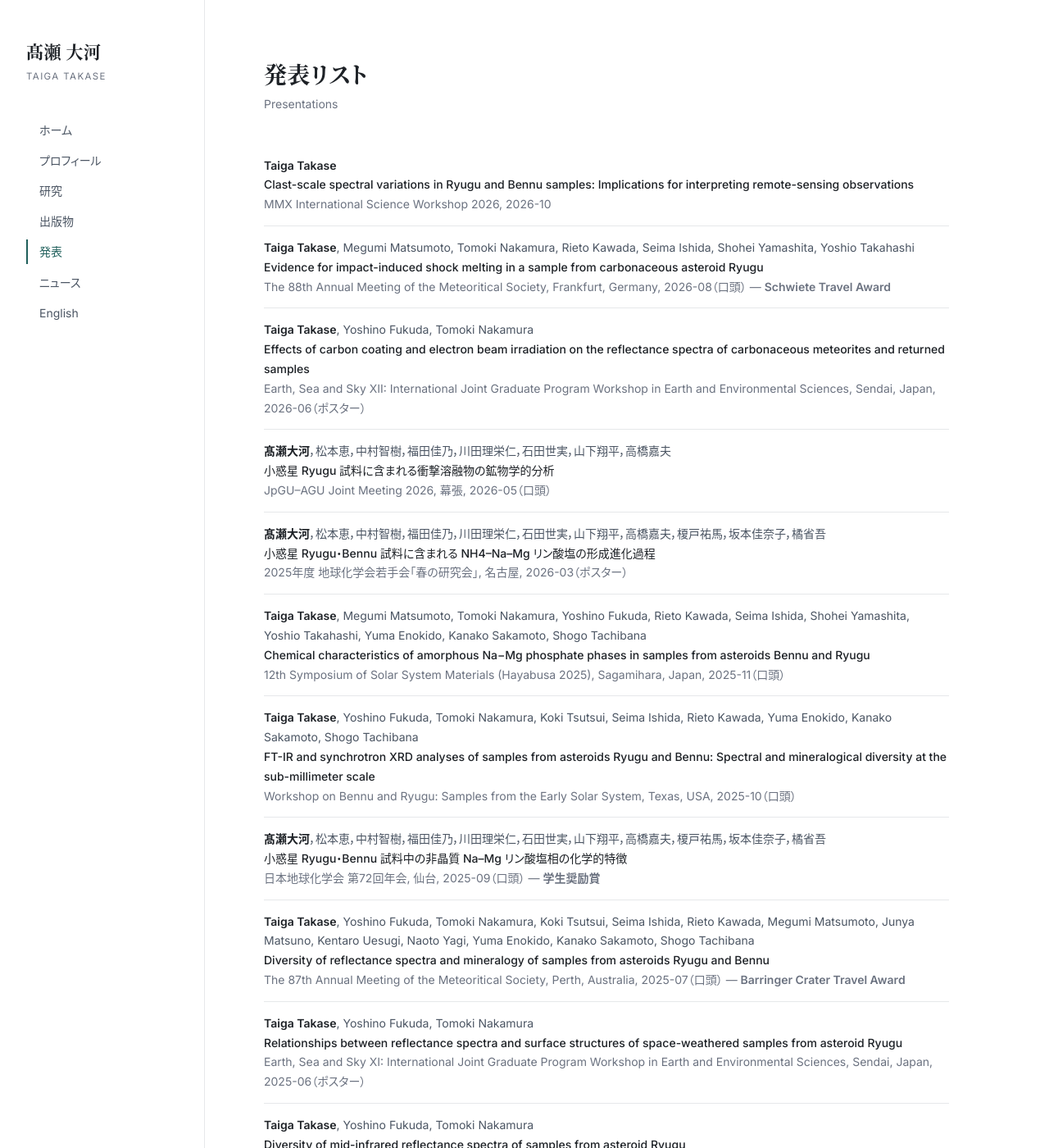
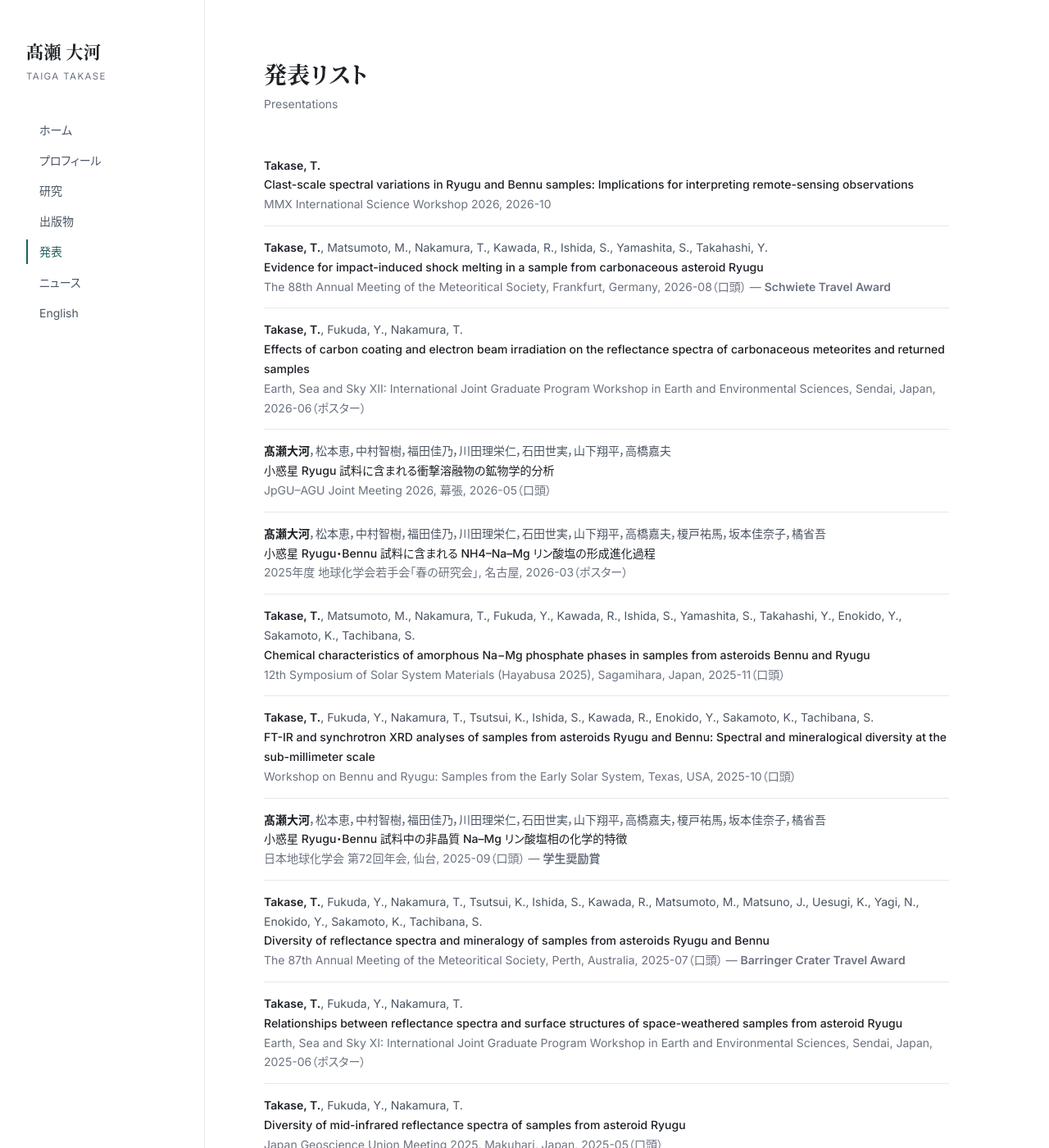
Before and after one commit to takasetaigat1/takasetaigat1.github.io, a Jekyll site: the page built from presentations.html, in a window 1280 px wide and 1400 px high. Shown: the whole window at 82% size. Built offline with Jekyll 4.4.1, drawn with Linux system fonts in a browser that asks for light colours.

Commit message:
Presentations: author names as 'Family, I.'
Co-Authored-By: Claude Fable 5.1 <noreply@anthropic.com>
Claude-Session: https://claude.ai/code/session_01WJ69PvNMxXwpNZfvYmXkxj

```diff
--- a/_data/presentations.yml
+++ b/_data/presentations.yml
@@ -10,12 +10,12 @@
 #   url: ""                          # 任意（要旨など）
 
 - date: 2026-10
-  authors: "<me>Taiga Takase</me>"
+  authors: "<me>Takase, T.</me>"
   title: "Clast-scale spectral variations in Ryugu and Bennu samples: Implications for interpreting remote-sensing observations"
   meeting: "MMX International Science Workshop 2026"
 
 - date: 2026-08
-  authors: "<me>Taiga Takase</me>, Megumi Matsumoto, Tomoki Nakamura, Rieto Kawada, Seima Ishida, Shohei Yamashita, Yoshio Takahashi"
+  authors: "<me>Takase, T.</me>, Matsumoto, M., Nakamura, T., Kawada, R., Ishida, S., Yamashita, S., Takahashi, Y."
   title: "Evidence for impact-induced shock melting in a sample from carbonaceous asteroid Ryugu"
   meeting: "The 88th Annual Meeting of the Meteoritical Society"
   place: "Frankfurt, Germany"
@@ -23,7 +23,7 @@
   award: "Schwiete Travel Award"
 
 - date: 2026-06
-  authors: "<me>Taiga Takase</me>, Yoshino Fukuda, Tomoki Nakamura"
+  authors: "<me>Takase, T.</me>, Fukuda, Y., Nakamura, T."
   title: "Effects of carbon coating and electron beam irradiation on the reflectance spectra of carbonaceous meteorites and returned samples"
   meeting: "Earth, Sea and Sky XII: International Joint Graduate Program Workshop in Earth and Environmental Sciences"
   place: "Sendai, Japan"
@@ -44,14 +44,14 @@
   type: ポスター
 
 - date: 2025-11
-  authors: "<me>Taiga Takase</me>, Megumi Matsumoto, Tomoki Nakamura, Yoshino Fukuda, Rieto Kawada, Seima Ishida, Shohei Yamashita, Yoshio Takahashi, Yuma Enokido, Kanako Sakamoto, Shogo Tachibana"
+  authors: "<me>Takase, T.</me>, Matsumoto, M., Nakamura, T., Fukuda, Y., Kawada, R., Ishida, S., Yamashita, S., Takahashi, Y., Enokido, Y., Sakamoto, K., Tachibana, S."
   title: "Chemical characteristics of amorphous Na−Mg phosphate phases in samples from asteroids Bennu and Ryugu"
   meeting: "12th Symposium of Solar System Materials (Hayabusa 2025)"
   place: "Sagamihara, Japan"
   type: 口頭
 
 - date: 2025-10
-  authors: "<me>Taiga Takase</me>, Yoshino Fukuda, Tomoki Nakamura, Koki Tsutsui, Seima Ishida, Rieto Kawada, Yuma Enokido, Kanako Sakamoto, Shogo Tachibana"
+  authors: "<me>Takase, T.</me>, Fukuda, Y., Nakamura, T., Tsutsui, K., Ishida, S., Kawada, R., Enokido, Y., Sakamoto, K., Tachibana, S."
   title: "FT-IR and synchrotron XRD analyses of samples from asteroids Ryugu and Bennu: Spectral and mineralogical diversity at the sub-millimeter scale"
   meeting: "Workshop on Bennu and Ryugu: Samples from the Early Solar System"
   place: "Texas, USA"
@@ -66,7 +66,7 @@
   award: "学生奨励賞"
 
 - date: 2025-07
-  authors: "<me>Taiga Takase</me>, Yoshino Fukuda, Tomoki Nakamura, Koki Tsutsui, Seima Ishida, Rieto Kawada, Megumi Matsumoto, Junya Matsuno, Kentaro Uesugi, Naoto Yagi, Yuma Enokido, Kanako Sakamoto, Shogo Tachibana"
+  authors: "<me>Takase, T.</me>, Fukuda, Y., Nakamura, T., Tsutsui, K., Ishida, S., Kawada, R., Matsumoto, M., Matsuno, J., Uesugi, K., Yagi, N., Enokido, Y., Sakamoto, K., Tachibana, S."
   title: "Diversity of reflectance spectra and mineralogy of samples from asteroids Ryugu and Bennu"
   meeting: "The 87th Annual Meeting of the Meteoritical Society"
   place: "Perth, Australia"
@@ -74,14 +74,14 @@
   award: "Barringer Crater Travel Award"
 
 - date: 2025-06
-  authors: "<me>Taiga Takase</me>, Yoshino Fukuda, Tomoki Nakamura"
+  authors: "<me>Takase, T.</me>, Fukuda, Y., Nakamura, T."
   title: "Relationships between reflectance spectra and surface structures of space-weathered samples from asteroid Ryugu"
   meeting: "Earth, Sea and Sky XI: International Joint Graduate Program Workshop in Earth and Environmental Sciences"
   place: "Sendai, Japan"
   type: ポスター
 
 - date: 2025-05
-  authors: "<me>Taiga Takase</me>, Yoshino Fukuda, Tomoki Nakamura"
+  authors: "<me>Takase, T.</me>, Fukuda, Y., Nakamura, T."
   title: "Diversity of mid-infrared reflectance spectra of samples from asteroid Ryugu"
   meeting: "Japan Geoscience Union Meeting 2025"
   place: "Makuhari, Japan"
```
